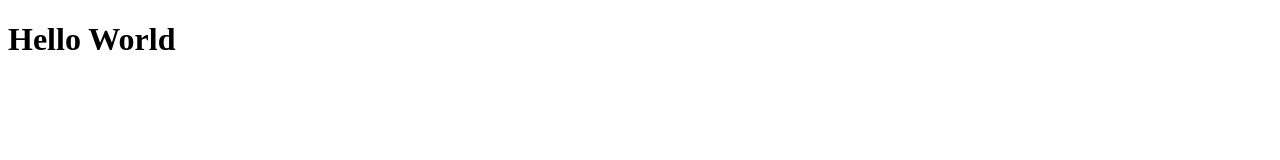
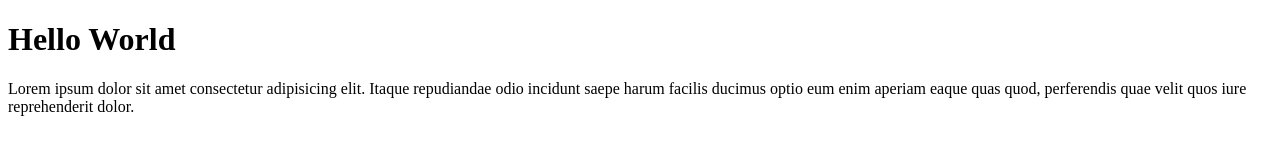
Before and after one commit to faisalnurr-id/wpu-git-test, a plain HTML site: page index.html in a window 1280 px wide. Drawn offline with Linux system fonts and the light colour scheme.

Commit message:
menambahkan paragraf

```diff
--- a/index.html
+++ b/index.html
@@ -9,6 +9,7 @@
 
 <body>
 	<h1>Hello World</h1>
+	<p>Lorem ipsum dolor sit amet consectetur adipisicing elit. Itaque repudiandae odio incidunt saepe harum facilis ducimus optio eum enim aperiam eaque quas quod, perferendis quae velit quos iure reprehenderit dolor.</p>
 </body>
 
 </html>
```
